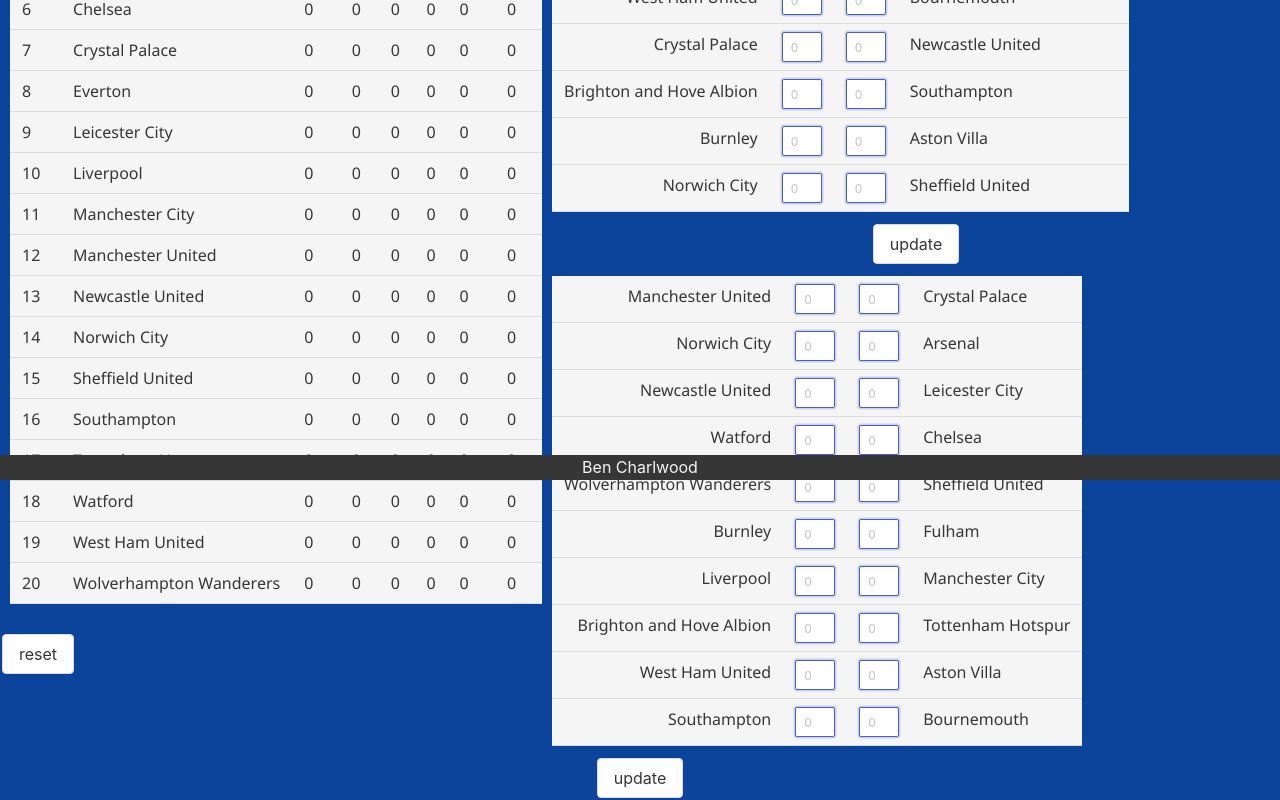
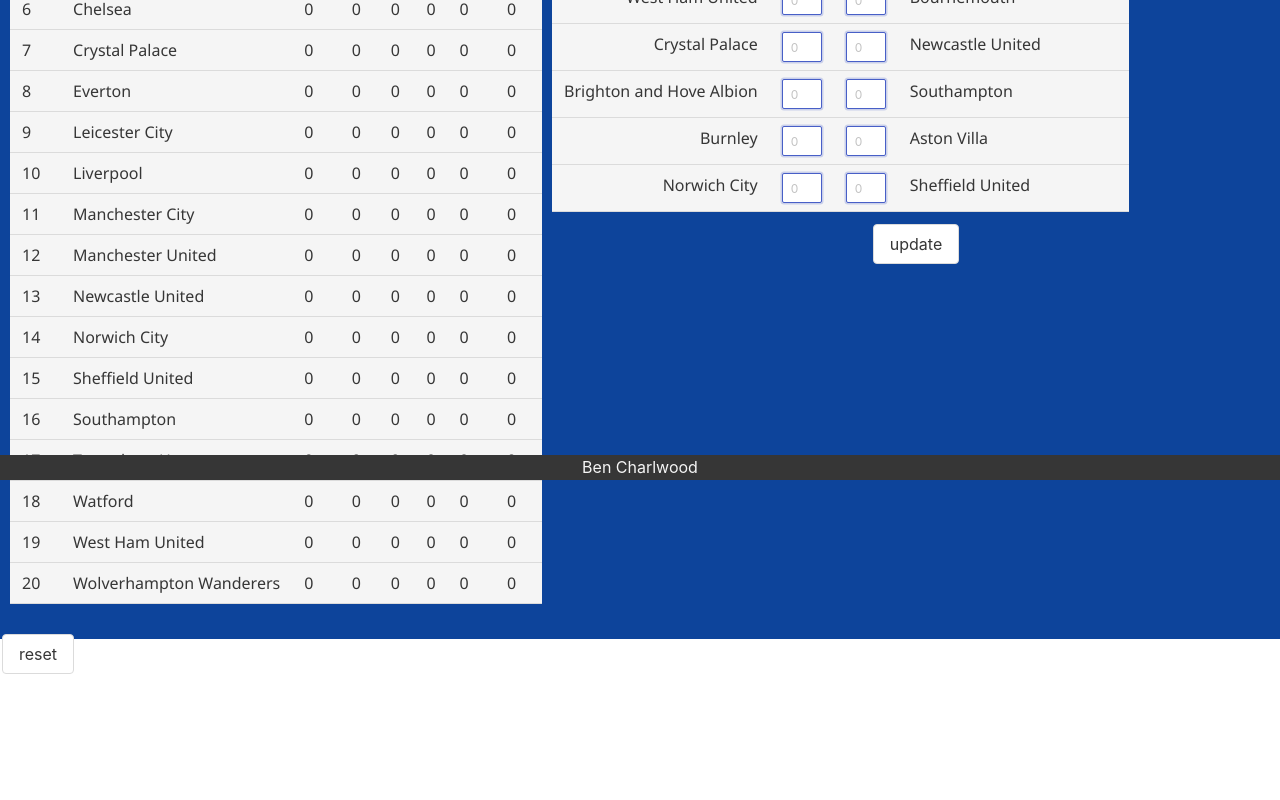
Before and after one commit to benjicwood/PLPredictor, an Angular app: page /PL in a window 1280 px wide. Shown: the part 320-1120 px from the top of the page. After the commit the page ends 996 px from the top, so only its background shows below. Built offline with nearby package versions, Linux system fonts and the light colour scheme.

Commit message:
only show one gameweek at a time

```diff
--- a/src/app/premier-league/premier-league.component.html
+++ b/src/app/premier-league/premier-league.component.html
@@ -38,7 +38,7 @@
   <table class="fixtures-table">
 
 	<tbody>
-   	 <tr *ngFor="let fixture of fixtures">
+   	 <tr *ngFor="let fixture of fixtures[gameweek]">
         <td style="text-align:right;"><abbr title="Home">{{fixture.home}}</abbr></td>
          <td><abbr title="HomeG"></abbr>
 		   <div>
@@ -59,35 +59,8 @@
 
 	<!-- buttons -->
   <div class="buttonwrapper">
-  	<button class="button" (click)="matchResultsUpdateTable(this.fixtures)">update</button>
+  	<button class="button" (click)="matchResultsUpdateTable(this.fixtures[gameweek])">update</button>
 
   </div>
 
-  <table class="fixtures-table">
-
-   <tbody>
-	    <tr *ngFor="let fixture of fixtures2">
-	   <td style="text-align:right;"><abbr title="Home">{{fixture.home}}</abbr></td>
-	    <td><abbr title="HomeG"></abbr>
-		 <div>
-		<input class="input is-small is-focused" style="width:40px" [(ngModel)]="fixture.homeScore" type="number" id="name" name="name" required minlength="0" maxlength="2" placeholder="0" size="2">
-		</div>
-	  </td>
-	    <td><abbr title="AwayG"></abbr>
-		  <div>
-	   <input class="input is-small is-focused" style="width:40px" [(ngModel)]="fixture.awayScore" type="number" id="name" name="name" required minlength="0" maxlength="2" placeholder="0" size="2">
-		  </div>
-	  </td>
-	   <td><abbr title="Away">{{fixture.away}}</abbr></td>
-	 </tr>
-	   </tbody>
-
-  </table>
-
-   <!-- buttons -->
-  <div class="buttonwrapper">
-   <button class="button" (click)="matchResultsUpdateTable(this.fixtures2)">update</button>
-  </div>
-
-
 </div>
--- a/src/app/premier-league/premier-league.component.ts
+++ b/src/app/premier-league/premier-league.component.ts
@@ -10,6 +10,7 @@
 
   public title: string = 'PLPredictor'
   public position: number = 0
+  public gameweek: number = 0
 
   public league: object[] = [
     { team: 'Arsenal', played: 0, won: 0, drawn: 0, lost: 0, points: 0, gd: 0 },
@@ -35,6 +36,7 @@
   ]
 
   public fixtures: object[] = [
+    [
       { home: 'Manchester United', homeScore: null, awayScore: null, away: 'Liverpool' },
       { home: 'Tottenham Hotspur', homeScore: null, awayScore: null, away: 'Arsenal' },
       { home: 'Manchester City', homeScore: null, awayScore: null, away: 'Chelsea' },
@@ -45,20 +47,22 @@
       { home: 'Brighton and Hove Albion', homeScore: null, awayScore: null, away: 'Southampton' },
       { home: 'Burnley', homeScore: null, awayScore: null, away: 'Aston Villa' },
       { home: 'Norwich City', homeScore: null, awayScore: null, away: 'Sheffield United' }
-  ]
-
-  public fixtures2: object[] = [
+    ],
+    [
       { home: 'Manchester United', homeScore: null, awayScore: null, away: 'Crystal Palace' },
       { home: 'Norwich City', homeScore: null, awayScore: null, away: 'Arsenal' },
       { home: 'Newcastle United', homeScore: null, awayScore: null, away: 'Leicester City' },
       { home: 'Watford', homeScore: null, awayScore: null, away: 'Chelsea' },
       { home: 'Wolverhampton Wanderers', homeScore: null, awayScore: null, away: 'Sheffield United' },
-    { home: 'Burnley', homeScore: null, awayScore: null, away: 'Fulham' },
+      { home: 'Burnley', homeScore: null, awayScore: null, away: 'Everton' },
       { home: 'Liverpool', homeScore: null, awayScore: null, away: 'Manchester City' },
       { home: 'Brighton and Hove Albion', homeScore: null, awayScore: null, away: 'Tottenham Hotspur' },
       { home: 'West Ham United', homeScore: null, awayScore: null, away: 'Aston Villa' },
       { home: 'Southampton', homeScore: null, awayScore: null, away: 'Bournemouth' }
     ]
+  ]
+
+  // public fixtures2: object[] =
 
   public sortGd(a, b): any {
     const aGoalDiff = a.gd
@@ -112,7 +116,8 @@
         }
       }
 
-    return newLeague.sort(this.sortGd).sort(this.sortLeague).reverse();
+    this.gameweek += 1
+    return newLeague.sort(this.sortGd).sort(this.sortLeague).reverse()
   }
 
   public reset() {
@@ -138,6 +143,35 @@
       { team: 'West Ham United', played: 0, won: 0, drawn: 0, lost: 0, points: 0, gd: 0 },
       { team: 'Wolverhampton Wanderers', played: 0, won: 0, drawn: 0, lost: 0, points: 0, gd: 0 },
     ]
+
+    this.fixtures = [
+      [
+        { home: 'Manchester United', homeScore: null, awayScore: null, away: 'Liverpool' },
+        { home: 'Tottenham Hotspur', homeScore: null, awayScore: null, away: 'Arsenal' },
+        { home: 'Manchester City', homeScore: null, awayScore: null, away: 'Chelsea' },
+        { home: 'Everton', homeScore: null, awayScore: null, away: 'Wolverhampton Wanderers' },
+        { home: 'Leicester City', homeScore: null, awayScore: null, away: 'Watford' },
+        { home: 'West Ham United', homeScore: null, awayScore: null, away: 'Bournemouth' },
+        { home: 'Crystal Palace', homeScore: null, awayScore: null, away: 'Newcastle United' },
+        { home: 'Brighton and Hove Albion', homeScore: null, awayScore: null, away: 'Southampton' },
+        { home: 'Burnley', homeScore: null, awayScore: null, away: 'Aston Villa' },
+        { home: 'Norwich City', homeScore: null, awayScore: null, away: 'Sheffield United' }
+      ],
+      [
+        { home: 'Manchester United', homeScore: null, awayScore: null, away: 'Crystal Palace' },
+        { home: 'Norwich City', homeScore: null, awayScore: null, away: 'Arsenal' },
+        { home: 'Newcastle United', homeScore: null, awayScore: null, away: 'Leicester City' },
+        { home: 'Watford', homeScore: null, awayScore: null, away: 'Chelsea' },
+        { home: 'Wolverhampton Wanderers', homeScore: null, awayScore: null, away: 'Sheffield United' },
+        { home: 'Burnley', homeScore: null, awayScore: null, away: 'Everton' },
+        { home: 'Liverpool', homeScore: null, awayScore: null, away: 'Manchester City' },
+        { home: 'Brighton and Hove Albion', homeScore: null, awayScore: null, away: 'Tottenham Hotspur' },
+        { home: 'West Ham United', homeScore: null, awayScore: null, away: 'Aston Villa' },
+        { home: 'Southampton', homeScore: null, awayScore: null, away: 'Bournemouth' }
+      ]
+    ]
+
+    this.gameweek = 0
   }
 
 }
--- /dev/null
+++ b/src/styles.css
@@ -0,0 +1,5 @@
+/* You can add global styles to this file, and also import other style files */
+
+* {
+    text-decoration: none;
+}
```
Lines whose indentation alone changed are shown as unchanged.
